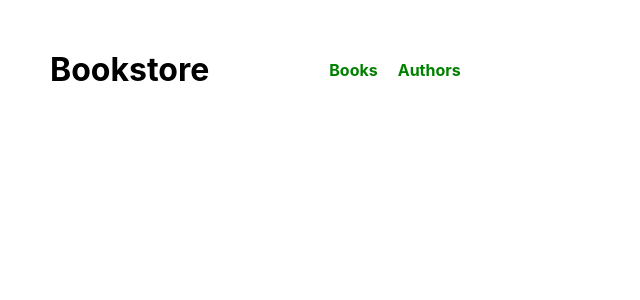
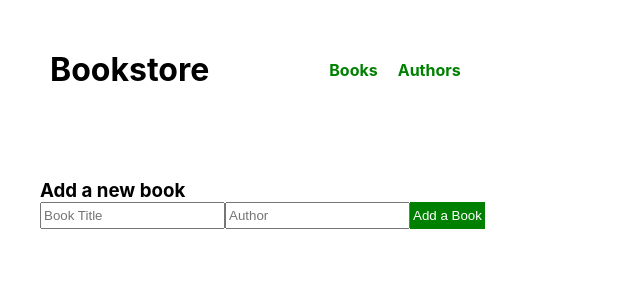
Before and after one commit to IvonneBenitesRodriguez/BookstoreReact, a React (Create React App) app: page / in a window 1280 px wide. Shown: the top 300 px of the page, without its empty margins (0-640 px from the left). Built offline with nearby package versions, Linux system fonts and the light colour scheme.

Commit message:
Update file named BookList.jsx

```diff
--- a/src/components/BookList.jsx
+++ b/src/components/BookList.jsx
@@ -1,24 +1,27 @@
 import React from 'react';
-import PropTypes from 'prop-types';
+import { useDispatch, useSelector } from 'react-redux';
+import { removeBook } from '../redux/books/booksSlice';
+
 import BookIndividual from './BookIndividual';
+import BookForm from './BookForm';
 
-const BookList = ({ books, onDelete }) => (
-  <div>
-    {books.map((book) => (
-      <BookIndividual key={book.id} book={book} onDelete={onDelete} />
-    ))}
-  </div>
-);
+const BookList = () => {
+  const dispatch = useDispatch();
+  const books = useSelector((state) => state.books);
 
-BookList.propTypes = {
-  books: PropTypes.arrayOf(
-    PropTypes.shape({
-      id: PropTypes.number.isRequired,
-      title: PropTypes.string.isRequired,
-      author: PropTypes.string.isRequired,
-    }),
-  ).isRequired,
-  onDelete: PropTypes.func.isRequired,
+  const handleDelete = (bookId) => {
+    dispatch(removeBook(bookId));
+  };
+
+  return (
+    <div>
+      {books.map((book) => (
+        <BookIndividual key={book.item_id} book={book} onDelete={handleDelete} />
+      ))}
+      <BookForm />
+    </div>
+
+  );
 };
 
 export default BookList;
```
